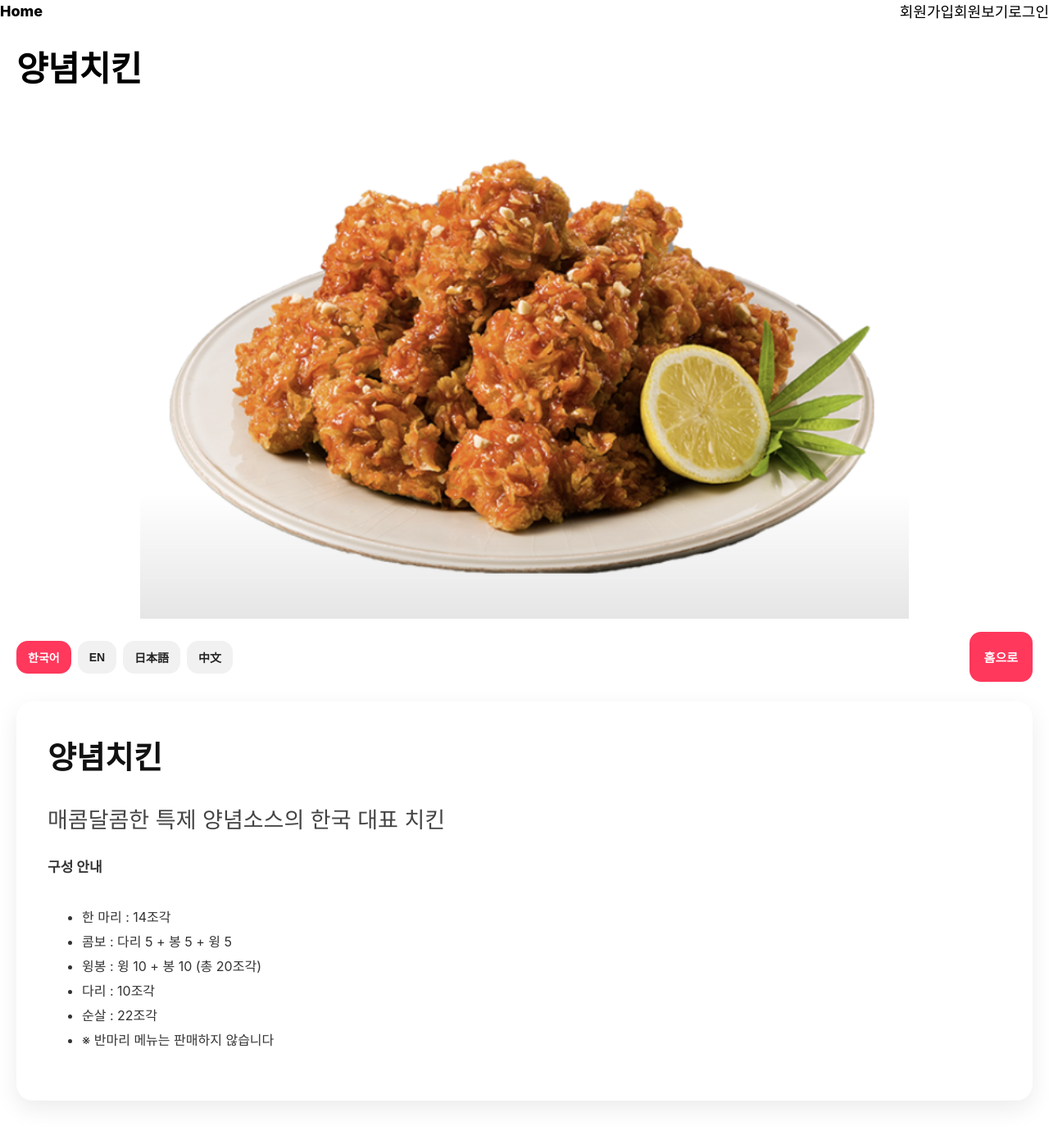
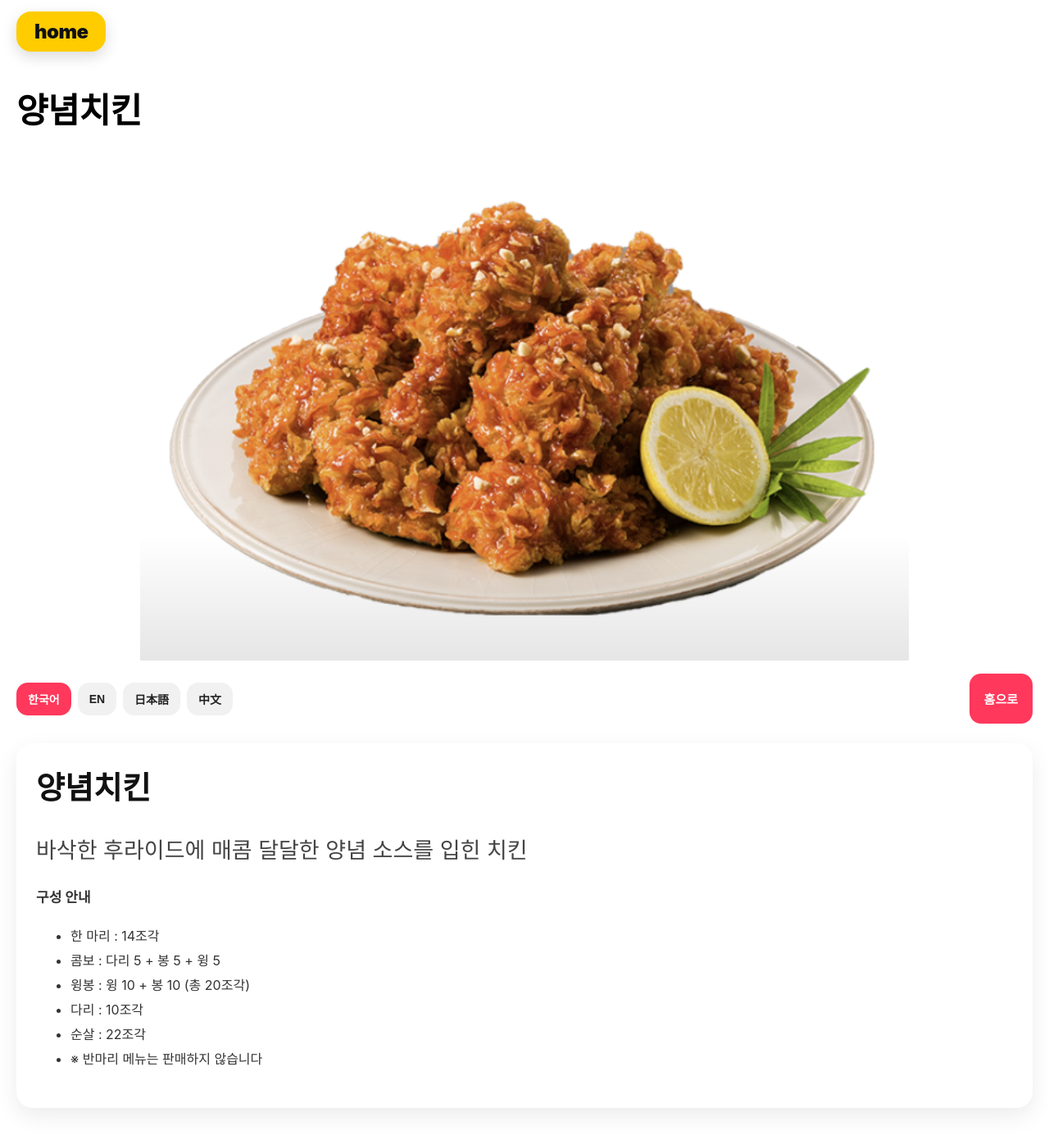
Before and after one commit to remyon88/samsung_bhc, a React (Create React App) app: page /region/chi in a window 1280 px wide. Shown: the top 1396 px of the page at 82% size. Built offline with nearby package versions, Linux system fonts and the light colour scheme.

Commit message:
header design update

```diff
--- a/scripts/generate-qrcode.js
+++ b/scripts/generate-qrcode.js
@@ -3,7 +3,7 @@ const QRCode = require('qrcode');
 const fs = require('fs');
 const path = require('path');
 
-const TARGET_URL = 'https://bhc-menu.vercel.app'; // ← 여기 배포 URL로 바꿔
+const TARGET_URL = 'https://samsung-bhc-zzvw.vercel.app/'; // ← 여기 배포 URL로 바꿔
 
 const outDir = path.join(__dirname, '..', 'public', 'qr');
 if (!fs.existsSync(outDir)) fs.mkdirSync(outDir, { recursive: true });
--- a/src/components/Header.jsx
+++ b/src/components/Header.jsx
@@ -4,27 +4,59 @@ import styled from 'styled-components';
 import { getSession, logout } from '../lib/api';
 
 const Bar = styled.header`
-  position:sticky; top:0; z-index:10; background:#fff; box-shadow:var(--shadow);
-  padding:12px 20px; font-size: 18px; display:flex; justify-content:space-between; align-items:center;
+  position: sticky;
+  top: 0;
+  z-index: 10;
+  background: #fff;
+  box-shadow: var(--shadow);
+  padding: 14px 20px;
+  display: flex;
+  justify-content: space-between;
+  align-items: center;
 `;
-const Brand = styled(Link)` color:var(--brand); font-weight:800; `;
+
+
+const LogoBox = styled(Link)`
+  display: inline-flex;
+  align-items: center;
+  padding: 10px 22px;
+  border-radius: 18px;
+  background: #ffcc00;
+  color: #111;
+  font-size: 24px;
+  font-weight: 900;
+  letter-spacing: -0.6px;
+  text-decoration: none;
+  box-shadow: 0 6px 18px rgba(0,0,0,0.15);
+`;
+
+
 const Nav = styled.nav`
-  display:flex; gap:12px;
-  a,button{ padding:8px 12px; border-radius:999px; background:var(--card); border:0 }
-  button{ cursor:pointer }
+  display: none;
 `;
 
 export default function Header(){
   const session = getSession();
   const nav = useNavigate();
+
   return (
     <Bar>
-      <Brand to="/">Home</Brand>
+      {/* bhc 로고 */}
+      <LogoBox to="/">
+        home
+      </LogoBox>
+
+
       <Nav>
         <Link to="/signup">회원가입</Link>
         <Link to="/members">회원보기</Link>
-        {!session ? <Link to="/login">로그인</Link>
-                  : <button onClick={()=>{logout(); nav('/');}}>로그아웃</button>}
+        {!session ? (
+          <Link to="/login">로그인</Link>
+        ) : (
+          <button onClick={() => { logout(); nav('/'); }}>
+            로그아웃
+          </button>
+        )}
       </Nav>
     </Bar>
   );
--- a/src/data/db.json
+++ b/src/data/db.json
@@ -34,7 +34,7 @@
         "zh": "甜辣王"
       },
       "desc": {
-        "ko": "달콤한 칠리소스로 남녀노소 누구나 즐길 수 있는 치킨",
+        "ko": "세상에 없던 바삭한 양념치킨! 달콤 칠리 소스를 얇게 코팅한 크리스피 양념치킨",
         "en": "Sweet chili chicken enjoyed by all ages",
         "ja": "甘いチリソースで子供から大人まで楽しめるチキン",
         "zh": "甜辣酱口味，适合所有年龄层的炸鸡"
@@ -65,7 +65,7 @@
         "zh": "夸脆王"
       },
       "desc": {
-        "ko": "겉은 콰삭하고 속은 촉촉한 식감이 매력적인 프리미엄 치킨",
+        "ko": "극강의 콰삭함! 차원이 다른 바삭한 소리와 식감의 신개념 치킨!",
         "en": "Extra crispy outside and juicy inside",
         "ja": "外はカリッと中はジューシー",
         "zh": "外酥里嫩的高级炸鸡"
@@ -96,7 +96,7 @@
         "zh": "原味炸鸡"
       },
       "desc": {
-        "ko": "바삭한 식감과 담백한 맛을 살린 기본 후라이드 치킨",
+        "ko": "해바라기유로 튀겨 바삭하고 고소한 치킨의 정석!",
         "en": "Classic crispy fried chicken",
         "ja": "シンプルで香ばしい定番チキン",
         "zh": "酥脆清淡的经典炸鸡"
@@ -127,7 +127,7 @@
         "zh": "辣味原味炸鸡"
       },
       "desc": {
-        "ko": "후라이드에 매콤한 시즈닝을 더한 중독적인 치킨",
+        "ko": "바삭하고 고소함이 가득한 치킨에 매콤함이 더해진 핫후라이드",
         "en": "Spicy seasoned fried chicken",
         "ja": "ピリ辛のフライドチキン",
         "zh": "加入辣味调料的炸鸡"
@@ -158,7 +158,7 @@
         "zh": "韩式甜辣炸鸡"
       },
       "desc": {
-        "ko": "매콤달콤한 특제 양념소스의 한국 대표 치킨",
+        "ko": "바삭한 후라이드에 매콤 달달한 양념 소스를 입힌 치킨",
         "en": "Korean sweet and spicy chicken",
         "ja": "甘辛ソースの韓国定番",
         "zh": "经典韩式甜辣炸鸡"
@@ -189,7 +189,7 @@
         "zh": "红辣王"
       },
       "desc": {
-        "ko": "극강의 매운맛을 원하는 사람을 위한 치킨",
+        "ko": "청, 홍고추로 토핑하여 맛있게 매운 치킨",
         "en": "Extremely spicy chicken",
         "ja": "激辛好き向け",
         "zh": "重度嗜辣者专用"
@@ -220,7 +220,7 @@
         "zh": "蒜香甜辣王"
       },
       "desc": {
-        "ko": "마늘과 고추의 조화가 뛰어난 중독적인 맛",
+        "ko": "바삭한 치킨에 짭쪼름한 소스가 가득! 밥과 더 잘 어울리는 치킨",
         "en": "Sweet, spicy, garlicky chicken",
         "ja": "ニンニクと辛さの絶妙な調和",
         "zh": "蒜香与甜辣完美结合"
@@ -251,7 +251,7 @@
         "zh": "黄金王"
       },
       "desc": {
-        "ko": "마늘 간장 베이스의 달콤짭짤한 치킨",
+        "ko": "깊은 맛의 숙성간장과 달콤한 꿀, 알싸한 마늘의 조화로 환상적인 단짠궁합",
         "en": "Sweet soy garlic chicken",
         "ja": "醤油とニンニクの深い味",
         "zh": "蒜香酱油炸鸡"
@@ -282,7 +282,7 @@
         "zh": "辣味黄金王"
       },
       "desc": {
-        "ko": "골드킹에 매운맛을 더한 중독적인 치킨",
+        "ko": "매콤, 달콤, 짭쪼름함을 동시에 맛볼 수 있는 간장치킨",
         "en": "Spicy soy garlic chicken",
         "ja": "辛さを加えたゴールドキング",
         "zh": "升级辣味蒜香酱油鸡"
@@ -313,7 +313,7 @@
         "zh": "酱辣双拼"
       },
       "desc": {
-        "ko": "간장과 매운 소스를 동시에 즐길 수 있는 반반 치킨",
+        "ko": "깊고 매콤한 소스와 바삭한 통마늘 튀김이 어우러진 치킨",
         "en": "Half soy, half spicy chicken",
         "ja": "醤油と辛味のハーフ",
         "zh": "酱油与辣味双拼炸鸡"
--- a/src/pages/Home.jsx
+++ b/src/pages/Home.jsx
@@ -36,6 +36,17 @@ const Meta = styled.div`
 const Title = styled.div` font-weight:700; font-size:25px;`;
 const Arrow = styled.span` color:var(--brand);`;
 
+const Slogan = styled.div`
+  margin-top:60px;
+
+  h2 {
+    font-size:26px;
+    line-height:1.2;
+    margin:4px 0;
+    font-weight:600;
+  }
+`;
+
 export default function Home(){
   const regions = db.regions;
 
@@ -43,9 +54,11 @@ export default function Home(){
     <div>
       <WelcomeBanner />
 
-      <h2 style={{ marginTop: 60 }}>TASTY,</h2>
-      <h2>CRISPY,</h2>
-      <h2>JUICY !</h2>
+      <Slogan>
+        <h2>TASTY,</h2>
+        <h2>CRISPY,</h2>
+        <h2>JUICY !</h2>
+      </Slogan>
 
       <Grid>
         {regions.map(r => (
--- a/src/pages/RegionDetail.jsx
+++ b/src/pages/RegionDetail.jsx
@@ -80,7 +80,7 @@ const Card = styled.div`
 `;
 
 const Body = styled.div`
-  padding: 38px;
+  padding: 24px;
 `;
 
 const Name = styled.div`
@@ -105,13 +105,13 @@ const PortionBox = styled.div`
   strong {
     display: block;
     font-size: 17px;
-    margin-bottom: 38px;
+    margin-bottom: 24px;
   }
 
   ul {
     padding-left: 18px;
     margin: 1.5rem;
-    line-height: 4;
+    line-height: 3;
   }
 
   li {
```
Also changed, not shown: public/qr/bhc-menu.png. Lines whose indentation alone changed are shown as unchanged.
